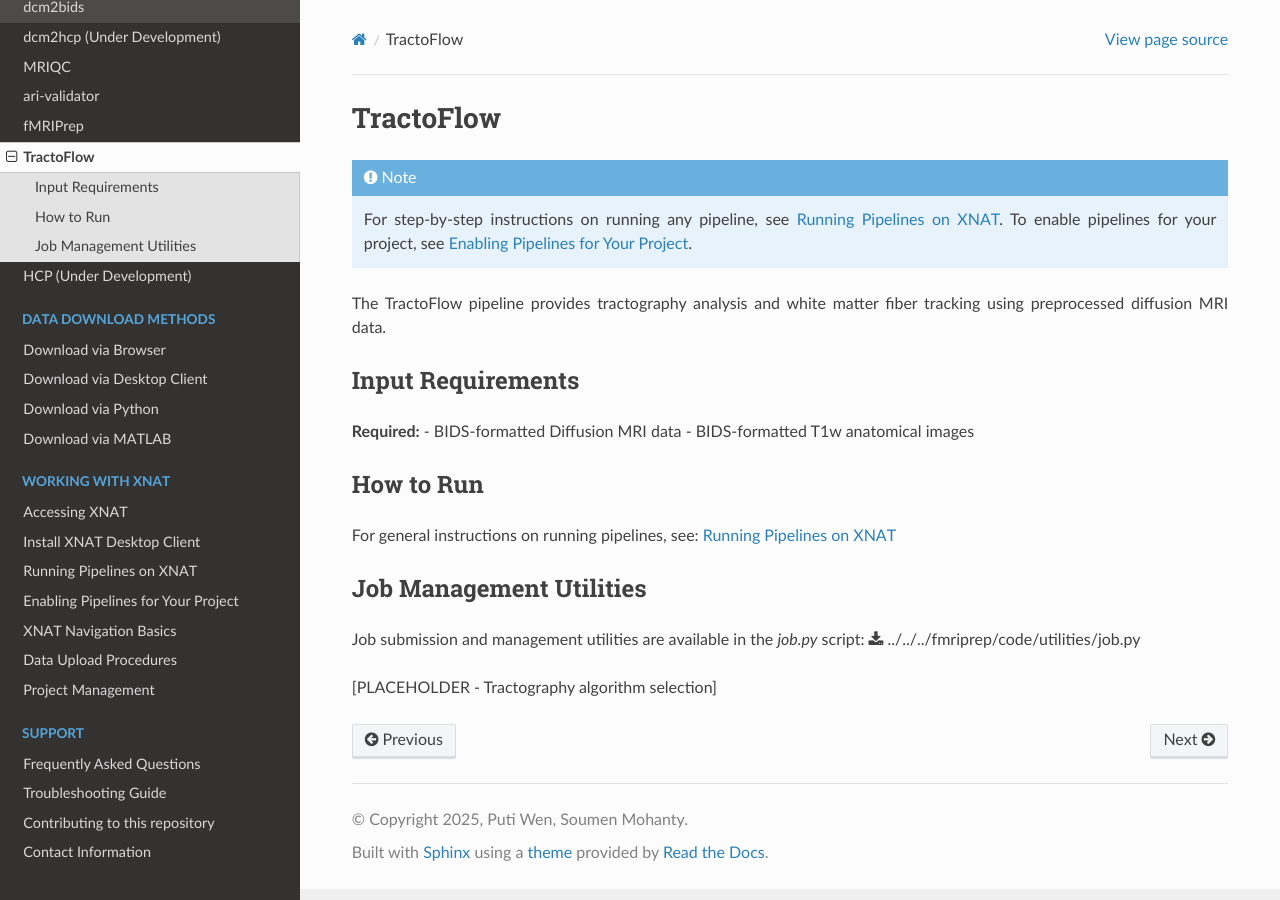
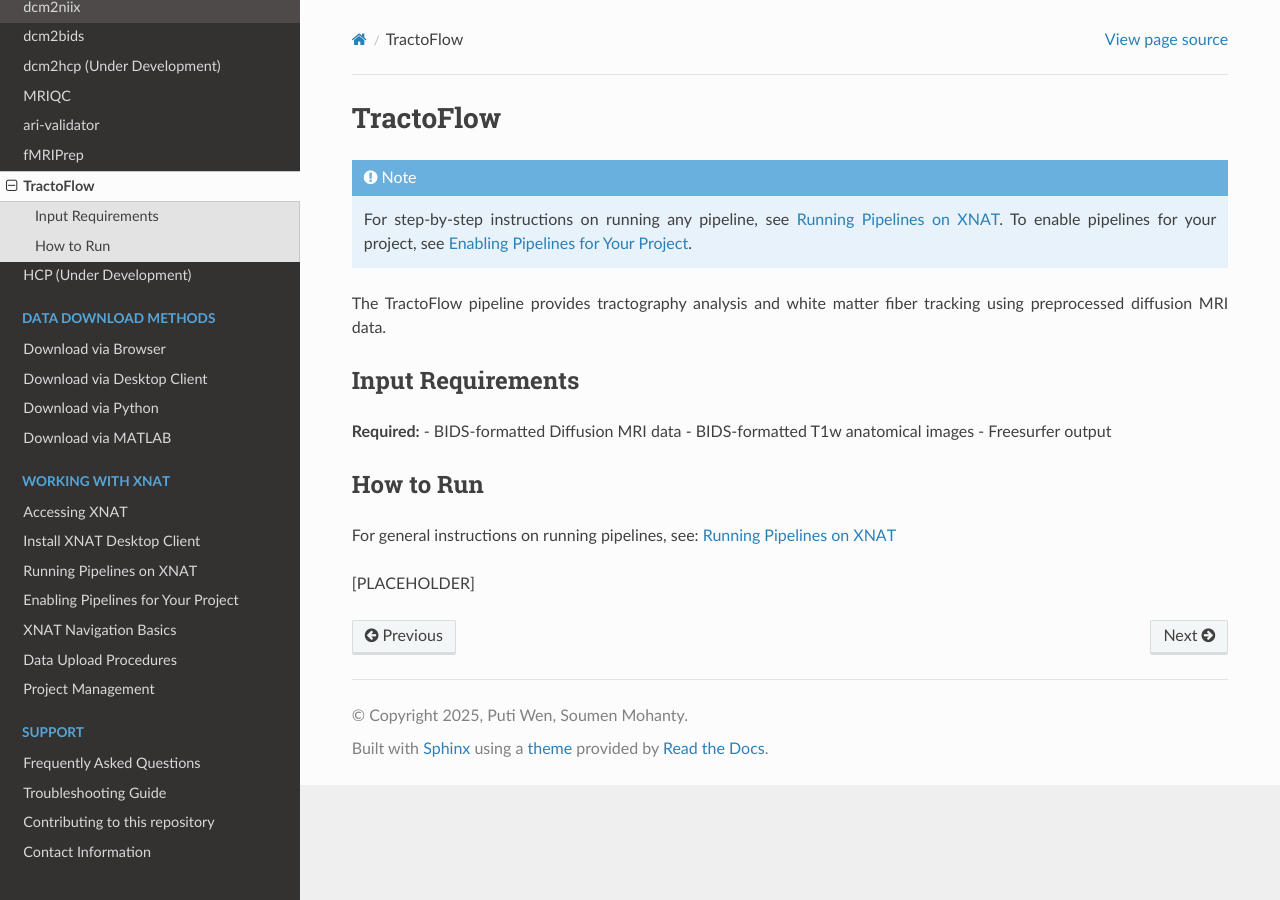
Before and after one commit to BioMedicalImaging-Core-NYUAD/xnat-docs, a Sphinx documentation site: the page built from docs/source/processing_pipelines/tractoflow.rst, in a window 1280 px wide. Built offline with Sphinx 7.4.7 and the Read the Docs theme 3.1.0, drawn with Linux system fonts in a browser that asks for light colours.

Commit message:
fix path

```diff
--- a/docs/source/processing_pipelines/tractoflow.rst
+++ b/docs/source/processing_pipelines/tractoflow.rst
@@ -12,15 +12,12 @@ Input Requirements
 **Required:**
 - BIDS-formatted Diffusion MRI data
 - BIDS-formatted T1w anatomical images
+- Freesurfer output
 
 How to Run
 ----------
 
 For general instructions on running pipelines, see: :doc:`../working_with_xnat/running_pipelines`
 
-Job Management Utilities
-------------------------
 
-Job submission and management utilities are available in the `job.py` script: :download:`../../../fmriprep/code/utilities/job.py`
-
-[PLACEHOLDER - Tractography algorithm selection]
+[PLACEHOLDER]
```
